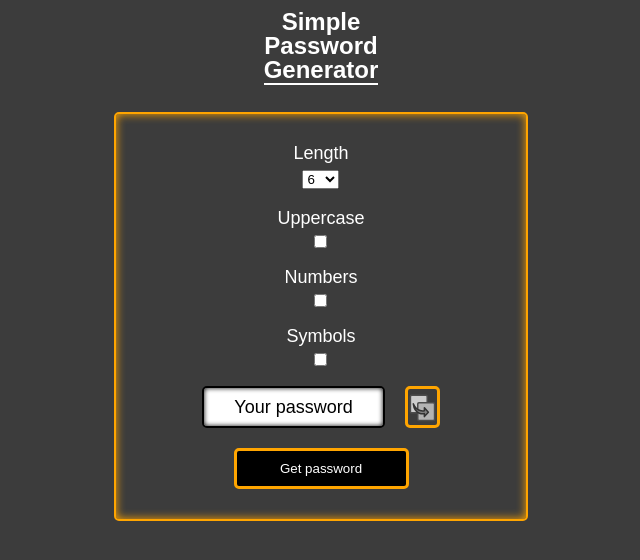
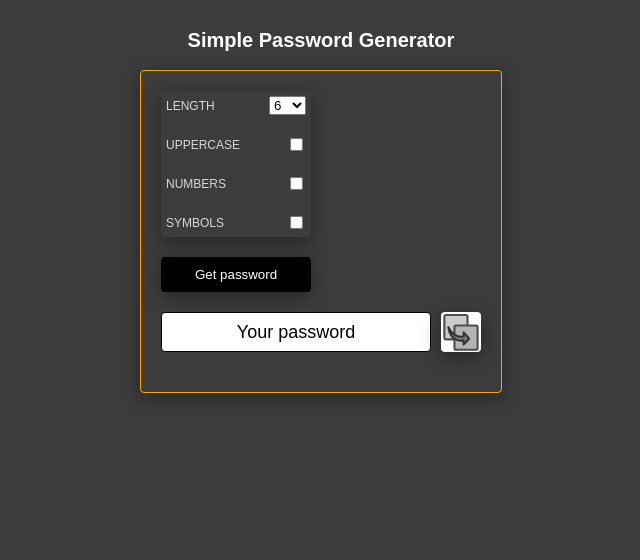
Before and after one commit to Grifano/sPassGen, a plain HTML site: page index.html in a window 1280 px wide. Shown: the whole page, without its empty margins (319-959 px from the left). Drawn offline with Linux system fonts and the light colour scheme.

Commit message:
remake design

```diff
--- a/css/styles.css
+++ b/css/styles.css
@@ -1,76 +1,89 @@
+button {
+	border: none;
+}
 body {
-	padding: 10px;
+	padding: 30px 10px 30px 10px;
 	font-family: Arial, "Helvetica Neue", Helvetica, sans-serif;
 	font-size: 18px;
-	color: #fff;
+	color: rgba(255, 255, 255, 0.8);
 	background-color: #3c3c3c;
 }
 h1 {
+	color: #fff;
 	text-align: center;
 	font-weight: 700;
-	font-size: 24px;
-	margin: 0px 0px 30px 0px;
+	font-size: 20px;
+	margin: 0px 0px 20px 0px;
 }
-h1 span {
-	border-bottom: 2px solid #fff;
-}
+
 .passBody {
-	padding: 30px;
+	padding: 20px;
 	display: flex;
 	flex-direction: column;
-	align-items: center;
+	align-items: flex-start;
 	margin: 0 auto;
-	max-width: 350px;
-	border: 2px solid orange;
-	border-radius: 5px;
-	box-shadow: inset 0px 0px 10px orange;
-}
-.passBody__menu {
+	max-width: 320px;
+	border: 1px solid orange;
+	border-radius: 4px;
+	box-shadow: 0px 5px 20px 0px rgba(0, 0, 0, 0.4);
 }
 .passBody__options {
+	margin: 0px 0px 20px 0px;
+	border-radius: 4px;
+	box-shadow: 0px 5px 20px 0px rgba(0, 0, 0, 0.4);
+}
+.options {
+	padding: 5px;
 	display: flex;
-	flex-direction: column;
 	align-items: center;
+	justify-content: space-between;
+	/* flex-direction: row-reverse; */
+	margin: 0px 0px 10px 0px;
 }
-.passBody__options label {
-	margin: 0px 0px 8px 0px;
-}
-.passBody__options input,
-.passBody__options select {
-	margin: 0px 0px 20px 0px;
+.options label {
+	font-size: 12px;
+	text-transform: uppercase;
+	margin: 0px 20px 0px 0px;
 }
 .passBody__outBody {
+	width: 100%;
 	display: flex;
 	margin: 0px 0px 20px 0px;
 }
 .passBody__passOut {
+	flex: 1 0 auto;
 	padding: 10px 30px;
-	color: black;
+	color: rgba(0, 0, 0);
 	background-color: #fff;
 	border-radius: 5px;
 	text-align: center;
-	border: 2px solid black;
-	border-radius: 5px;
-	box-shadow: inset 0px 0px 5px black;
+	border: 1px solid black;
+	border-radius: 4px;
 }
 .passBody__btn {
-	width: 50%;
+	margin: 0px 0px 20px 0px;
+	width: 150px;
 	padding: 10px;
 	color: #fff;
 	background-color: #000;
-	border: 3px solid orange;
-	border-radius: 5px;
+	border-radius: 4px;
 	cursor: pointer;
+	box-shadow: 0px 5px 20px 0px rgba(0, 0, 0, 0.4);
 }
 .passBody__btn:hover {
-	background-color: orange;
-	border: 3px solid black;
+	background-color: rgba(255, 166, 0, 0.5);
+	transition: all 0.3s ease 0s;
+}
+.passBody__btn:active {
+	transform: scale(0.9);
 	transition: all 0.3s ease 0s;
 }
 .passBody__btn_copyTo {
 	flex: 0 0 auto;
-	margin: 0px 0px 0px 20px;
-	width: 35px;
-	/* height: 35px; */
-	background: url("../img/ftcopy.svg") center no-repeat;
+	margin: 0px 0px 0px 10px;
+	width: 40px;
+	background-color: #fff;
+	background-repeat: no-repeat;
+	background-size: contain;
+	background-image: url("../img/ftcopy.svg");
 }
--- a/index.html
+++ b/index.html
@@ -11,30 +11,38 @@
 
 <body>
 
-	<h1>Simple<br>Password<br><span>Generator</span></h1>
+	<h1>Simple Password Generator</h1>
 
 	<main class="passBody">
 		<nav class="passBody__menu">
 			<form class="passBody__options">
+				<div class="options options__length">
 					<label for="passLength">Length</label>
 					<select name="passLength" id="passLength">
 						<option value="6">6</option>
 						<option value="8">8</option>
 						<option value="12">12</option>
 					</select>
+				</div>
+				<div class="options options__uppercase">
 					<label for="passUppercase">Uppercase</label>
 					<input id="passUppercase" type="checkbox"></input>
+				</div>
+				<div class="options options__numbers">
 					<label for=" passNumbers">Numbers</label>
 					<input id="passNumbers" type="checkbox"></input>
+				</div>
+				<div class="options options__symbols">
 					<label for="passSymbols">Symbols</label>
 					<input id="passSymbols" type="checkbox"></input>
+				</div>
 			</form>
+			<button onclick="getPassword()" class="passBody__btn">Get password</button>
 		</nav>
 		<div class="passBody__outBody">
 			<p id="password" class="passBody__passOut">Your password</p>
 			<button onclick="copyTo()" class="passBody__btn passBody__btn_copyTo"></button>
 		</div>
-		<button onclick="getPassword()" class="passBody__btn">Get password</button>
 	</main>
 
 	<script src="js/script.js"></script>
```
Also changed, not shown: img/copy.svg (added), 1 other file. Lines whose indentation alone changed are shown as unchanged.
